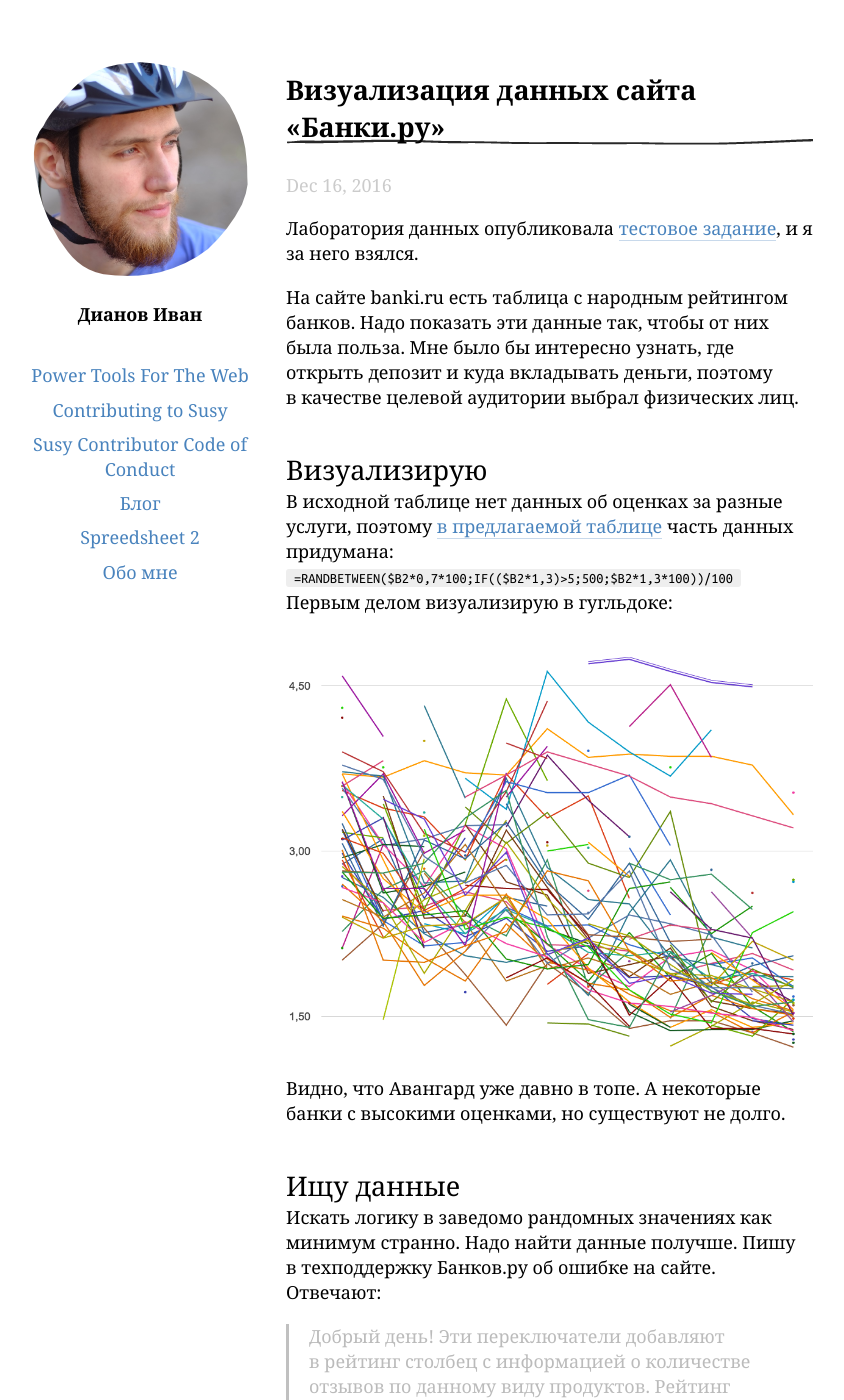
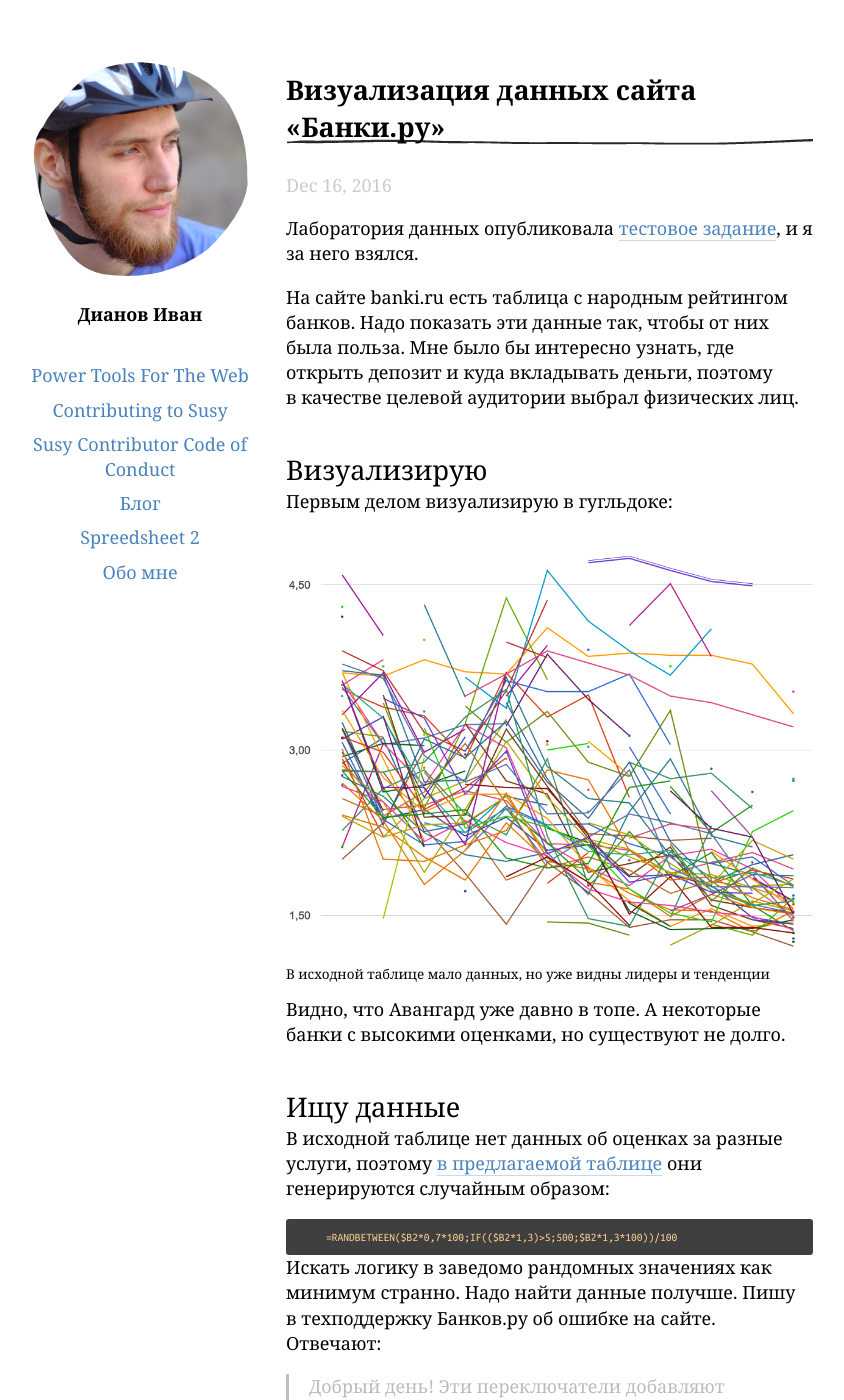
Before and after one commit to illus0r/dianov.org, a Jekyll site: the page built from _posts/2016-12-16-banki-ru-challenge.md, in a window 1280 px wide and 1400 px high. Shown: the whole window, without its empty margins (227-1071 px from the left). Built offline with Jekyll 4.4.1, drawn with Linux system fonts in a browser that asks for light colours; some of the changed text lies outside the part shown.

Commit message:
Updated 2016-12-16-banki-ru-challenge.md

````diff
--- a/_posts/2016-12-16-banki-ru-challenge.md
+++ b/_posts/2016-12-16-banki-ru-challenge.md
@@ -10,13 +10,21 @@ date: '2016-12-16 00:00:00'
 
 ## Визуализирую
 
-В исходной таблице нет данных об оценках за разные услуги, поэтому [в предлагаемой таблице](https://docs.google.com/spreadsheets/d/1s6NB3kfwEJhiFY2ihUpFY4wc-19JUZiQX0M_O3e9oHE/edit) часть данных придумана: `=RANDBETWEEN($B2*0,7*100;IF(($B2*1,3)>5;500;$B2*1,3*100))/100` Первым делом визуализирую в гугльдоке:
+Первым делом визуализирую в гугльдоке:
 
 ![Визуализация Таниных данных в гугль-таблицах](/media/tanka-data-plot-google-doc.png)
+
+В исходной таблице мало данных, но уже видны лидеры и тенденции
+{:.caption}
 
 Видно, что Авангард уже давно в топе. А некоторые банки с высокими оценками, но существуют не долго.
 
 ## Ищу данные
+
+В исходной таблице нет данных об оценках за разные услуги, поэтому [в предлагаемой таблице](https://docs.google.com/spreadsheets/d/1s6NB3kfwEJhiFY2ihUpFY4wc-19JUZiQX0M_O3e9oHE/edit) они генерируются случайным образом:
+```
+=RANDBETWEEN($B2*0,7*100;IF(($B2*1,3)>5;500;$B2*1,3*100))/100
+```
 
 Искать логику в заведомо рандомных значениях как минимум странно. Надо найти данные получше. Пишу в техподдержку Банков.ру об ошибке на сайте. Отвечают:
 
@@ -154,7 +162,7 @@ awk 'NR == 1 || NR % 100 == 0' banki.json > banki_s2.json
 
 ![banki-rating.png]({{site.baseurl}}/media/banki-rating.png)
 
-Рейтинг учитывает устаревание оценок, поэтому график плавнее, распределение ближе к гауссову.
+Рейтинг учитывает устаревание оценок, поэтому график плавнее, распределение ближе к гауссову
 {:.caption}
 
 
````
